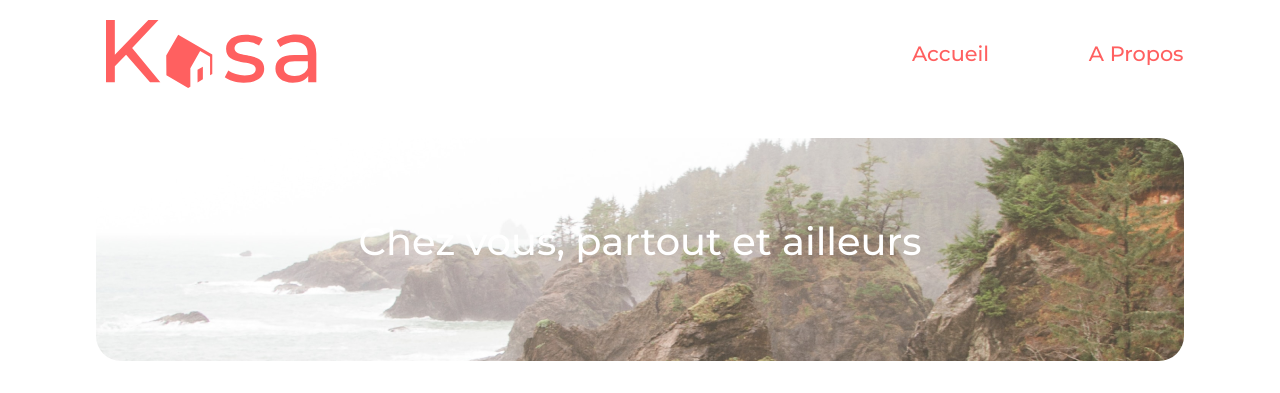
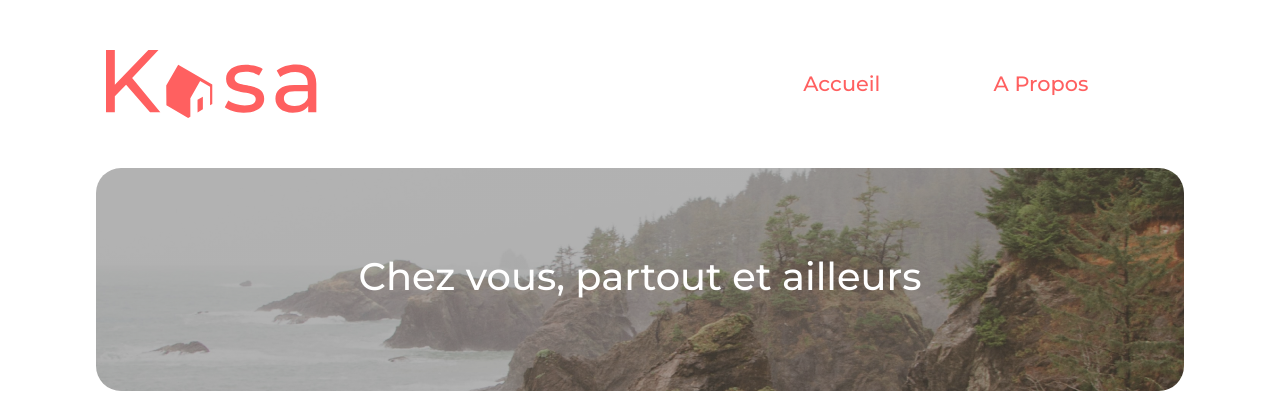
Before and after one commit to TyphaineSaudrais/TRY2, a React (Create React App) app: page / in a window 1280 px wide. Shown: the top 393 px of the page. Built offline with nearby package versions, Linux system fonts and the light colour scheme.

Commit message:
adding changes

```diff
--- a/src/components/AppartRecap/index.jsx
+++ b/src/components/AppartRecap/index.jsx
@@ -5,6 +5,7 @@ import styled from 'styled-components';
 
 const WrapperCard = styled.div `
 display: flex;
+flex-direction: row;
 flex-wrap: wrap;
 margin: 50px auto;
 justify-content: center;
@@ -13,8 +14,10 @@ padding: 20px 0px;
 border-radius: 15px;
 width: 85%;
 @media (max-width: 768px) {
+	display: flex;
 	flex-direction: column;
 	width: 90%;
+
 
 
 }
--- a/src/components/Card/index.jsx
+++ b/src/components/Card/index.jsx
@@ -20,7 +20,7 @@ const AppartName = styled.p `
   width: 300px;
   margin: 20px;
   @media (max-width: 768px) {
-    width: 90%;
+    width: 100%;
     margin: 10px auto;
 
 
@@ -43,7 +43,9 @@ const Card = styled.div `
     flex-direction: column;
     margin: 0 30px;
     @media (max-width: 768px) {
+        width: 90%;
         margin: auto;
+        margin-bottom: 20px;
 
     }
 
--- a/src/components/Header/index.jsx
+++ b/src/components/Header/index.jsx
@@ -10,11 +10,10 @@ const BannerWrapper = styled.div `
     display: flex;
     justify-content: space-between;
     line-height: 50%;
-    margin: auto;
-    margin-top: 20px;
-    margin-bottom: 50px;
+    margin: 50px auto;
     @media (max-width: 768px) {
-        justify-content: space-around;
+        justify-content: space-between;
+
 
     }
 
@@ -24,12 +23,16 @@ const BannerWrapper = styled.div `
 
 const KasaLogo =  styled.img `
     margin-left: 10px;
+    @media (max-width: 768px) {
+        margin-right: 80px;
+
+    }
 
 `
 
 
 const BannerNavigation = styled.nav `
-    width : 25% ;
+    width : 35% ;
     height: 24px;
     display: flex;
     justify-content: space-between;
@@ -37,6 +40,7 @@ const BannerNavigation = styled.nav `
     height: 68px;
     @media (max-width: 768px) {
         justify-content: space-around;
+        width: 50%;
 
     }
   `
@@ -45,7 +49,7 @@ const BannerNavigation = styled.nav `
 
 const BannerLink = styled.a `
 
-    width: 35%;
+    width: 120%;
     height: 34px;
     text-decoration: none;
     &: hover { text-decoration-line: underline}
@@ -56,12 +60,13 @@ const BannerLink = styled.a `
     /* or 34px */
     display: flex;
     align-items: center;
-    text-align: right;
+    ftext-align: revert;
     line-height: 60%;
     color: #FF6060;
     @media (max-width: 768px) {
-        width: 20%;
-        font-size: 18px;
+        width: 100%;
+        font-size: 30px;
+        text-transform: capitalize;
 
     }
 
--- a/src/pages/Accueil/index.jsx
+++ b/src/pages/Accueil/index.jsx
@@ -58,26 +58,38 @@ const TextPresentation = styled.p `
 
 
     overflow-wrap: break-word;
-    margin: auto;
+    margin: 0px auto;
     font-family: 'Montserrat';
     font-style: normal;
     font-weight: 500;
     font-size: 240%;
     text-align: center;
-    padding-top: 80px;
+    padding-top: 85px;
     /* or 68px */
+    color: #FFFFFF;
+    @media (max-width: 768px) {
+       margin: Opx 5px;
 
 
-    color: #FFFFFF;
+    }
     `
 
     const BannerAccueil = styled.div `
-    background-image: url(${banner});
+    background: linear-gradient(
+          rgba(0, 0, 0, 0.3),
+          rgba(0, 0, 0, 0.3)
+        ),  url(${banner});
     width: 85%;
     height: 223px;
     display: block;
     margin: auto;
     border-radius: 25px;
+    @media (max-width: 768px) {
+        width: 90%;
+
+
+    }
+
 
     `
 
--- a/src/pages/Apropos/index.jsx
+++ b/src/pages/Apropos/index.jsx
@@ -21,6 +21,11 @@ width: 60%;
  border-radius: 5px;
  margin-top : 40px;
  margin-bottom : 40px;
+ @media (max-width: 768px) {
+    width: 85%;
+
+
+}
 `
 
 
--- a/src/pages/Logements/index.jsx
+++ b/src/pages/Logements/index.jsx
@@ -58,6 +58,11 @@ display: flex;
 justify-content: space-between;
 margin: auto;
 width: 85%;
+@media (max-width: 768px) {
+    display: column;
+    justify-content: space-around;
+
+}
 
 `
 
```
